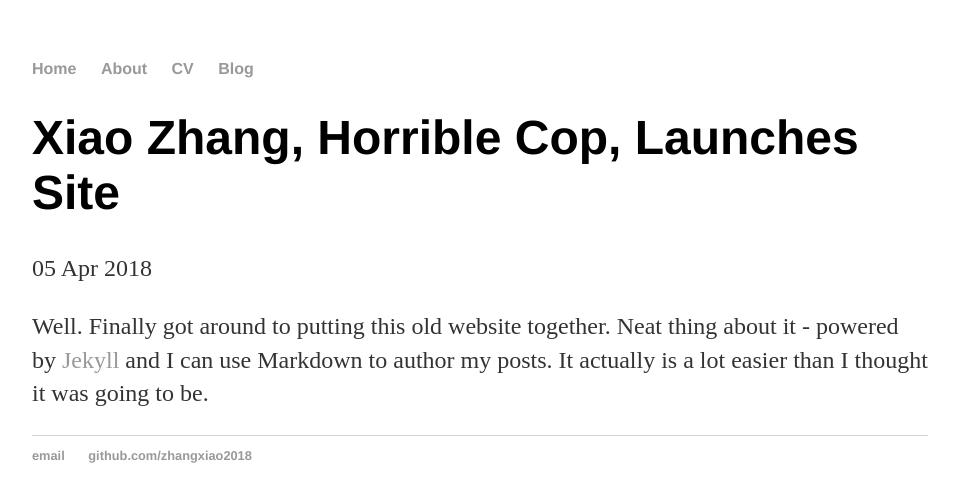
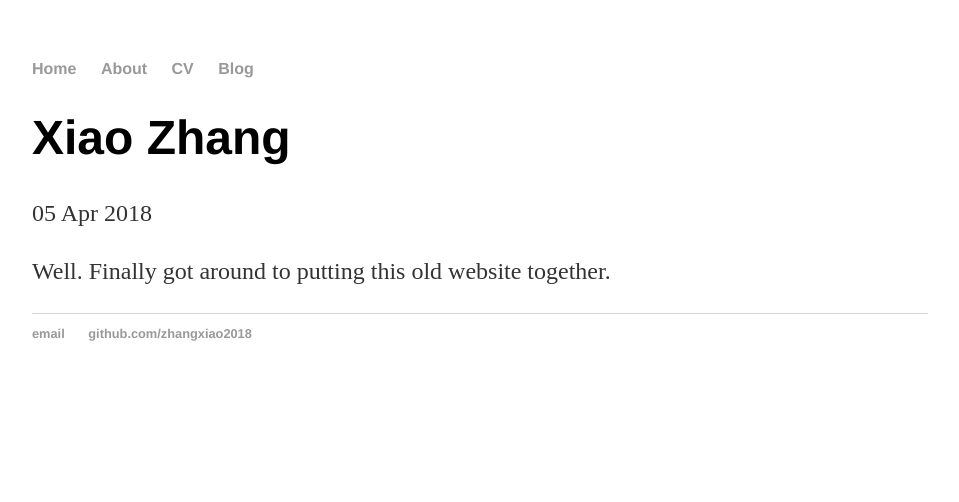
Before and after one commit to zhangxiao2018/zhangxiao2018.github.io, a Jekyll site: the page built from _posts/2018-04-05-xiao-zhang-site-launched.md, in a window 1280 px wide. Shown: the top 502 px of the page, without its empty margins (160-1119 px from the left). Built offline with Jekyll 4.4.1, drawn with Linux system fonts in a browser that asks for light colours.

Commit message:
Update 2018-04-05-xiao-zhang-site-launched.md

```diff
--- a/_posts/2018-04-05-xiao-zhang-site-launched.md
+++ b/_posts/2018-04-05-xiao-zhang-site-launched.md
@@ -1,7 +1,7 @@
 ---
 layout: post
-title: "Xiao Zhang, Horrible Cop, Launches Site"
+title: "Xiao Zhang"
 date: 2018-04-05
 ---
 
-Well. Finally got around to putting this old website together. Neat thing about it - powered by [Jekyll](http://jekyllrb.com) and I can use Markdown to author my posts. It actually is a lot easier than I thought it was going to be.
+Well. Finally got around to putting this old website together.
```
